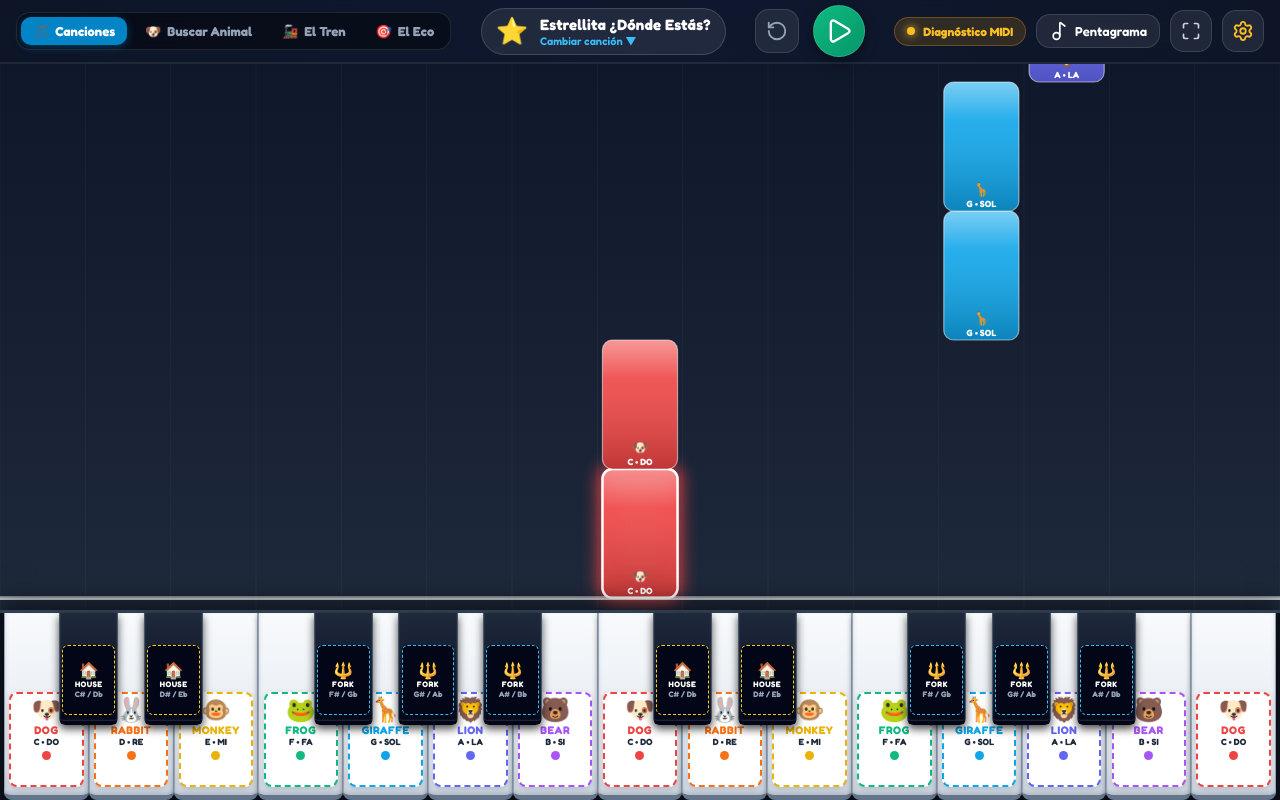
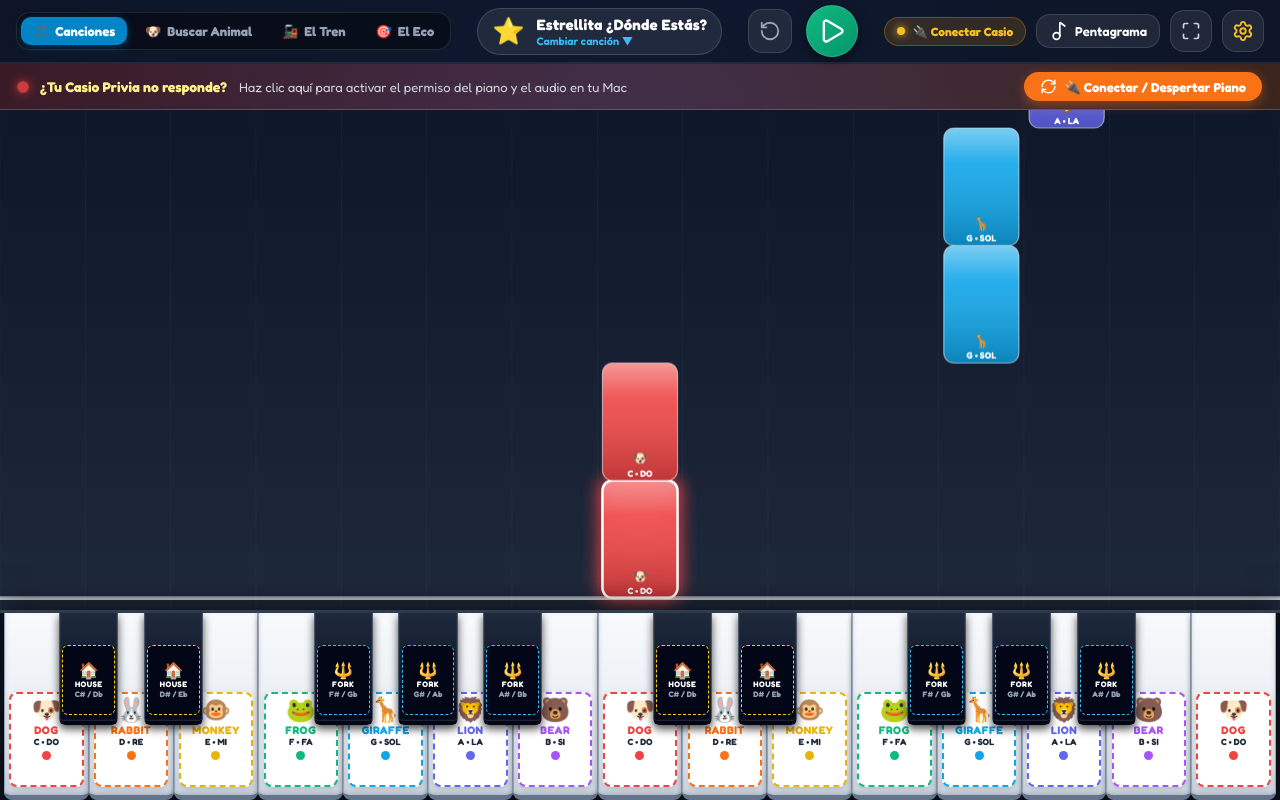
Before and after one commit to cuentaparaestaraldia-maker/musica-peque, a React (Vite) app: page / in a window 1280 px wide. Built offline with nearby package versions, Linux system fonts and the light colour scheme.

Commit message:
fix: reconexión robusta de Casio Privia, apertura forzada de puertos y desbloqueo de AudioContext

```diff
--- a/src/App.css
+++ b/src/App.css
@@ -146,6 +146,78 @@
   border-radius: 50%;
   background-color: currentColor;
   box-shadow: 0 0 8px currentColor;
+}
+
+/* Barra de reconexión rápida para Casio Privia */
+.midi-reconnect-bar {
+  display: flex;
+  align-items: center;
+  justify-content: space-between;
+  background: linear-gradient(90deg, rgba(239, 68, 68, 0.2), rgba(249, 115, 22, 0.2));
+  border-bottom: 1px solid rgba(249, 115, 22, 0.4);
+  padding: 8px 18px;
+  z-index: 40;
+}
+
+.reconnect-text-group {
+  display: flex;
+  align-items: center;
+  gap: 12px;
+}
+
+.reconnect-pulse-dot {
+  width: 10px;
+  height: 10px;
+  border-radius: 50%;
+  background-color: #EF4444;
+  box-shadow: 0 0 10px #EF4444;
+  animation: pulseWarning 1.5s infinite;
+}
+
+.reconnect-title {
+  font-weight: 800;
+  color: #FEF08A;
+  font-size: 14px;
+}
+
+.reconnect-hint {
+  color: #E2E8F0;
+  font-size: 13px;
+  opacity: 0.9;
+}
+
+.reconnect-action-btn {
+  display: flex;
+  align-items: center;
+  gap: 8px;
+  background: #F97316;
+  color: #FFFFFF;
+  padding: 6px 16px;
+  border-radius: 9999px;
+  font-weight: 700;
+  font-size: 13px;
+  box-shadow: 0 4px 12px rgba(249, 115, 22, 0.4);
+  transition: transform 0.15s ease, background 0.15s ease;
+}
+
+.reconnect-action-btn:hover {
+  background: #EA580C;
+  transform: scale(1.03);
+}
+
+.reconnect-action-btn:active {
+  transform: scale(0.97);
+}
+
+@keyframes pulseWarning {
+  0%, 100% {
+    transform: scale(1);
+    opacity: 1;
+  }
+  50% {
+    transform: scale(1.35);
+    opacity: 0.6;
+  }
 }
 
 .staff-toggle-btn {
--- a/src/App.tsx
+++ b/src/App.tsx
@@ -17,6 +17,7 @@ import { MidiDiagnosticModal } from './components/MidiDiagnosticModal';
 import { FindAnimalGame } from './components/games/FindAnimalGame';
 import { AnimalTrainGame } from './components/games/AnimalTrainGame';
 import { SimonAnimalsGame } from './components/games/SimonAnimalsGame';
+import { RefreshCw } from 'lucide-react';
 
 const SETTINGS_STORAGE_KEY = 'musica_peque_settings_v1';
 const CUSTOM_SONGS_STORAGE_KEY = 'musica_peque_custom_songs_v1';
@@ -126,7 +127,7 @@ export const App: React.FC = () => {
     });
   };
 
-  // Inicializar Web MIDI
+  // Inicializar Web MIDI y escuchar cambios
   useEffect(() => {
     midiManager.init();
     const unsubDevices = midiManager.onDevicesChange(devices => {
@@ -141,12 +142,35 @@ export const App: React.FC = () => {
       handleUserNoteRelease(midi);
     });
 
+    // Desbloquear AudioContext y reconectar MIDI con cualquier interacción en pantalla
+    const handleUserGesture = () => {
+      synth.resume();
+      if (!midiManager.isConnected()) {
+        midiManager.init();
+      }
+    };
+
+    window.addEventListener('pointerdown', handleUserGesture, { passive: true });
+    window.addEventListener('focus', handleUserGesture);
+
     return () => {
       unsubDevices();
       unsubNoteOn();
       unsubNoteOff();
+      window.removeEventListener('pointerdown', handleUserGesture);
+      window.removeEventListener('focus', handleUserGesture);
     };
   }, []);
+
+  const handleManualMidiConnect = async () => {
+    await synth.resume();
+    synth.playSuccessChime();
+    const res = await midiManager.reconnect();
+    const connected = res.devices.filter(d => d.state === 'connected');
+    if (connected.length === 0) {
+      setIsMidiDiagOpen(true);
+    }
+  };
 
   // Manejar teclado físico del ordenador (QWERTY)
   useEffect(() => {
@@ -339,6 +363,9 @@ export const App: React.FC = () => {
     handleSelectSong(songs[nextIndex]);
   };
 
+  const connectedMidiDevices = midiDevices.filter(d => d.state === 'connected');
+  const hasConnectedMidi = connectedMidiDevices.length > 0;
+
   return (
     <div className="musica-peque-app">
       {/* Barra de navegación superior */}
@@ -353,6 +380,7 @@ export const App: React.FC = () => {
         onToggleStaff={() => handleUpdateSettings({ showStaff: !settings.showStaff })}
         midiDevices={midiDevices}
         onOpenMidiDiag={() => setIsMidiDiagOpen(true)}
+        onManualConnect={handleManualMidiConnect}
         activeGameTab={activeGameTab}
         onChangeGameTab={(tab) => {
           setActiveGameTab(tab);
@@ -361,6 +389,25 @@ export const App: React.FC = () => {
           }
         }}
       />
+
+      {/* Banner de aviso y reconexión inmediata si el Casio no está conectado */}
+      {!hasConnectedMidi && (
+        <div className="midi-reconnect-bar">
+          <div className="reconnect-text-group">
+            <span className="reconnect-pulse-dot" />
+            <span className="reconnect-title">¿Tu Casio Privia no responde?</span>
+            <span className="reconnect-hint">Haz clic aquí para activar el permiso del piano y el audio en tu Mac</span>
+          </div>
+          <button
+            type="button"
+            className="reconnect-action-btn"
+            onClick={handleManualMidiConnect}
+          >
+            <RefreshCw size={17} className="spin-on-hover" />
+            <span>🔌 Conectar / Despertar Piano</span>
+          </button>
+        </div>
+      )}
 
       {/* Área principal de juego */}
       <main className="game-stage">
@@ -465,7 +512,7 @@ export const App: React.FC = () => {
         isOpen={isMidiDiagOpen}
         onClose={() => setIsMidiDiagOpen(false)}
         devices={midiDevices}
-        onRetry={() => midiManager.init()}
+        onRetry={handleManualMidiConnect}
         lastMidiEvent={lastMidiEvent}
       />
     </div>
--- a/src/audio/midi.ts
+++ b/src/audio/midi.ts
@@ -11,6 +11,7 @@ class MidiManager {
   private onDevicesListeners: Set<DevicesCallback> = new Set();
   private isSupported: boolean = false;
   private lastError: string | null = null;
+  private isInitializing: boolean = false;
 
   constructor() {
     this.isSupported = typeof navigator !== 'undefined' && 'requestMIDIAccess' in navigator;
@@ -24,34 +25,72 @@ class MidiManager {
     return this.lastError;
   }
 
-  public async init(): Promise<{ success: boolean; error?: string }> {
+  public isConnected(): boolean {
+    return this.getConnectedDevices().length > 0;
+  }
+
+  public async init(forceRefresh = false): Promise<{ success: boolean; error?: string; devices: MidiDeviceInfo[] }> {
     if (!this.isSupported || !navigator.requestMIDIAccess) {
       this.lastError = 'Web MIDI API no soportada en este navegador.';
-      return { success: false, error: this.lastError };
+      return { success: false, error: this.lastError, devices: [] };
     }
 
+    if (this.isInitializing) {
+      return { success: !!this.midiAccess, devices: this.getDevices() };
+    }
+
+    if (this.midiAccess && !forceRefresh) {
+      await this.bindInputs();
+      this.notifyDeviceChange();
+      return { success: true, devices: this.getDevices() };
+    }
+
+    this.isInitializing = true;
     try {
       this.midiAccess = await navigator.requestMIDIAccess({ sysex: false });
       this.lastError = null;
-      this.midiAccess.onstatechange = () => {
+
+      this.midiAccess.onstatechange = (e) => {
+        console.log('[Web MIDI] Estado cambiado en MIDIAccess:', e);
+        this.bindInputs();
         this.notifyDeviceChange();
-        this.bindInputs();
       };
-      this.bindInputs();
+
+      await this.bindInputs();
       this.notifyDeviceChange();
-      return { success: true };
+      this.isInitializing = false;
+      return { success: true, devices: this.getDevices() };
     } catch (err: unknown) {
+      this.isInitializing = false;
       const errorMsg = err instanceof Error ? err.message : String(err);
       this.lastError = errorMsg;
       console.warn('Aviso al solicitar Web MIDI (normal si falta interacción del usuario):', err);
-      return { success: false, error: errorMsg };
+      return { success: false, error: errorMsg, devices: [] };
     }
   }
 
-  private bindInputs() {
+  public async reconnect(): Promise<{ success: boolean; error?: string; devices: MidiDeviceInfo[] }> {
+    this.midiAccess = null;
+    return this.init(true);
+  }
+
+  private async bindInputs() {
     if (!this.midiAccess) return;
 
     for (const input of this.midiAccess.inputs.values()) {
+      try {
+        if (input.state === 'connected' && input.connection !== 'open') {
+          await input.open();
+        }
+      } catch (err) {
+        console.warn('[Web MIDI] Aviso al abrir puerto de entrada:', input.name, err);
+      }
+
+      input.onstatechange = () => {
+        this.bindInputs();
+        this.notifyDeviceChange();
+      };
+
       input.onmidimessage = (event: MIDIMessageEvent) => {
         this.handleMidiMessage(event);
       };
@@ -64,6 +103,7 @@ class MidiManager {
     const noteNumber = event.data[1];
     const velocity = event.data[2] ?? 0;
     const command = statusByte >> 4;
+
     // 9 = Note On, 8 = Note Off
     if (command === 9) {
       if (velocity > 0) {
@@ -90,6 +130,10 @@ class MidiManager {
     return list;
   }
 
+  public getConnectedDevices(): MidiDeviceInfo[] {
+    return this.getDevices().filter(d => d.state === 'connected');
+  }
+
   private notifyDeviceChange() {
     const devices = this.getDevices();
     this.onDevicesListeners.forEach(cb => cb(devices));
--- a/src/audio/synth.ts
+++ b/src/audio/synth.ts
@@ -17,8 +17,23 @@ class PianoSynth {
       this.ctx = new AudioCtx();
     }
     if (this.ctx.state === 'suspended') {
-      this.ctx.resume();
+      this.ctx.resume().catch(() => {});
     }
+  }
+
+  public async resume(): Promise<void> {
+    this.initContext();
+    if (this.ctx && this.ctx.state === 'suspended') {
+      try {
+        await this.ctx.resume();
+      } catch (e) {
+        console.warn('AudioContext resume warning:', e);
+      }
+    }
+  }
+
+  public isSuspended(): boolean {
+    return !this.ctx || this.ctx.state === 'suspended';
   }
 
   public setMuted(muted: boolean) {
--- a/src/components/Navbar.tsx
+++ b/src/components/Navbar.tsx
@@ -15,6 +15,7 @@ interface NavbarProps {
   onToggleStaff: () => void;
   midiDevices: MidiDeviceInfo[];
   onOpenMidiDiag: () => void;
+  onManualConnect?: () => void;
   activeGameTab: ActiveGameTab;
   onChangeGameTab: (tab: ActiveGameTab) => void;
 }
@@ -30,6 +31,7 @@ export const Navbar: React.FC<NavbarProps> = ({
   onToggleStaff,
   midiDevices,
   onOpenMidiDiag,
+  onManualConnect,
   activeGameTab,
   onChangeGameTab,
 }) => {
@@ -51,8 +53,9 @@ export const Navbar: React.FC<NavbarProps> = ({
     }
   };
 
-  const hasMidi = midiDevices.length > 0;
-  const midiDeviceName = hasMidi ? midiDevices[0].name : null;
+  const connectedDevices = midiDevices.filter(d => d.state === 'connected');
+  const hasMidi = connectedDevices.length > 0;
+  const midiDeviceName = hasMidi ? connectedDevices[0].name : null;
 
   return (
     <header className="app-navbar">
@@ -145,12 +148,12 @@ export const Navbar: React.FC<NavbarProps> = ({
         <button
           type="button"
           className={`midi-status-badge ${hasMidi ? 'connected' : 'disconnected'}`}
-          onClick={onOpenMidiDiag}
-          title={hasMidi ? `Conectado: ${midiDeviceName} (clic para ver diagnóstico)` : 'Haz clic para abrir diagnóstico y ayuda de conexión'}
+          onClick={hasMidi ? onOpenMidiDiag : (onManualConnect || onOpenMidiDiag)}
+          title={hasMidi ? `Conectado: ${midiDeviceName} (clic para ver diagnóstico)` : 'Haz clic para conectar / activar el teclado Casio Privia'}
         >
           <div className="status-dot" />
           <span className="status-text">
-            {hasMidi ? (midiDeviceName?.toLowerCase().includes('casio') ? 'Casio Privia' : midiDeviceName) : 'Diagnóstico MIDI'}
+            {hasMidi ? (midiDeviceName?.toLowerCase().includes('casio') ? 'Casio Privia' : midiDeviceName) : '🔌 Conectar Casio'}
           </span>
         </button>
 
```
